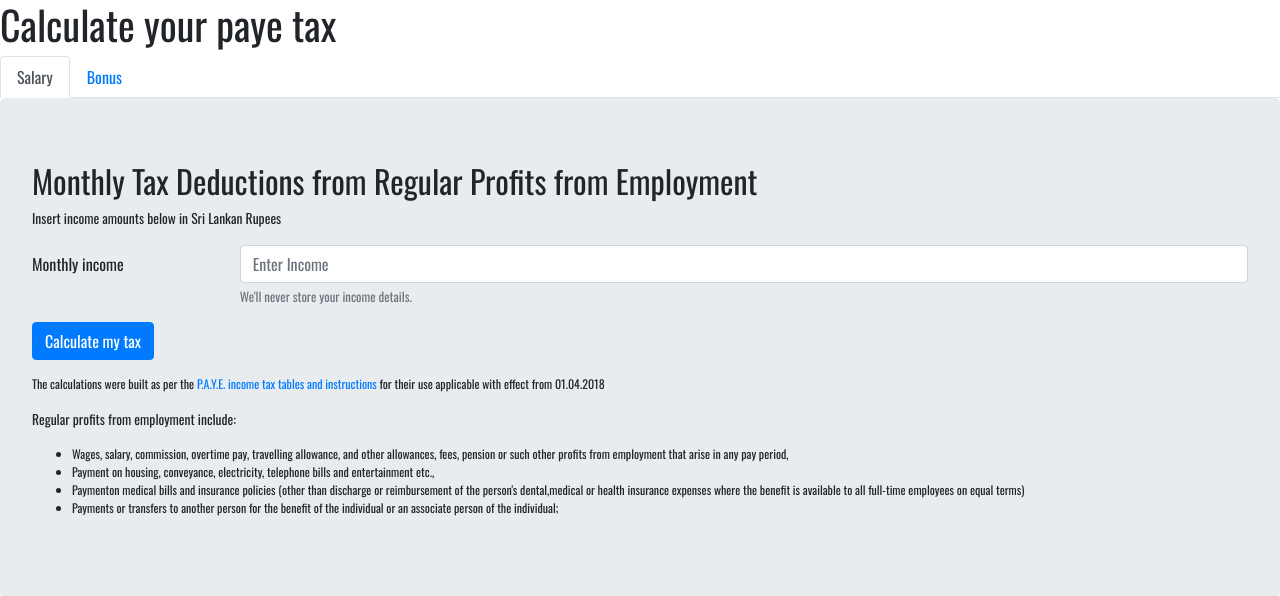
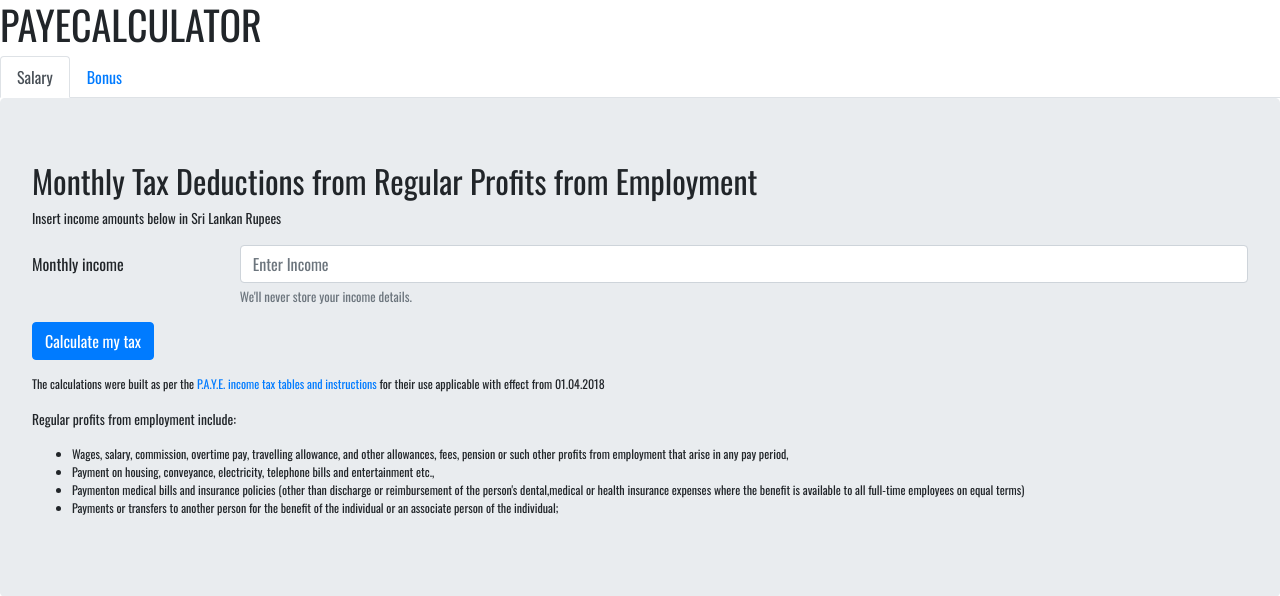
Before and after one commit to asela1982/paye, a Flask app: page / in a window 1280 px wide. Shown: the top 596 px of the page. Run offline with Flask 2, Linux system fonts and the light colour scheme; some libraries are stand-ins or nearby versions.

Commit message:
change header and site title

```diff
--- a/templates/bonus.html
+++ b/templates/bonus.html
@@ -5,7 +5,7 @@
     <meta charset="utf-8" />
     <meta http-equiv="X-UA-Compatible" content="IE=edge">
     <meta name="viewport" content="width=device-width, initial-scale=1">
-    <title>Tax Calculator</title>
+    <title>paye-tax calculator</title>
 
     <!-- google fonts -->
     <link href="https://fonts.googleapis.com/css?family=Oswald" rel="stylesheet">
@@ -20,7 +20,7 @@
 </head>
 
 <body>
-    <h1>Calculate your paye tax</h1>
+    <h1>PAYECALCULATOR</h1>
 
     <ul class="nav nav-tabs">
         <li class="nav-item">
--- a/templates/bonus_return.html
+++ b/templates/bonus_return.html
@@ -5,7 +5,7 @@
     <meta charset="utf-8" />
     <meta http-equiv="X-UA-Compatible" content="IE=edge">
     <meta name="viewport" content="width=device-width, initial-scale=1">
-    <title>Tax Calculator</title>
+    <title>paye-tax calculator</title>
 
     <!-- google fonts -->
     <link href="https://fonts.googleapis.com/css?family=Oswald" rel="stylesheet">
@@ -20,7 +20,7 @@
 </head>
 
 <body>
-    <h1>Calculate your paye tax</h1>
+    <h1>PAYECALCULATOR</h1>
 
     <ul class="nav nav-tabs">
         <li class="nav-item">
--- a/templates/salary.html
+++ b/templates/salary.html
@@ -5,7 +5,7 @@
     <meta charset="utf-8" />
     <meta http-equiv="X-UA-Compatible" content="IE=edge">
     <meta name="viewport" content="width=device-width, initial-scale=1">
-    <title>Tax Calculator</title>
+    <title>paye-tax calculator</title>
 
     <!-- google fonts -->
     <link href="https://fonts.googleapis.com/css?family=Oswald" rel="stylesheet">
@@ -20,7 +20,7 @@
 </head>
 
 <body>
-    <h1>Calculate your paye tax</h1>
+    <h1>PAYECALCULATOR</h1>
 
     <ul class="nav nav-tabs">
         <li class="nav-item">
--- a/templates/salary_return.html
+++ b/templates/salary_return.html
@@ -5,7 +5,7 @@
     <meta charset="utf-8" />
     <meta http-equiv="X-UA-Compatible" content="IE=edge">
     <meta name="viewport" content="width=device-width, initial-scale=1">
-    <title>Tax Calculator</title>
+    <title>paye-tax calculator</title>
 
     <!-- google fonts -->
     <link href="https://fonts.googleapis.com/css?family=Oswald" rel="stylesheet">
@@ -21,7 +21,7 @@
 
 <body>
 
-    <h1>Calculate your paye tax</h1>
+    <h1>PAYECALCULATOR</h1>
 
     <ul class="nav nav-tabs">
         <li class="nav-item">
```
